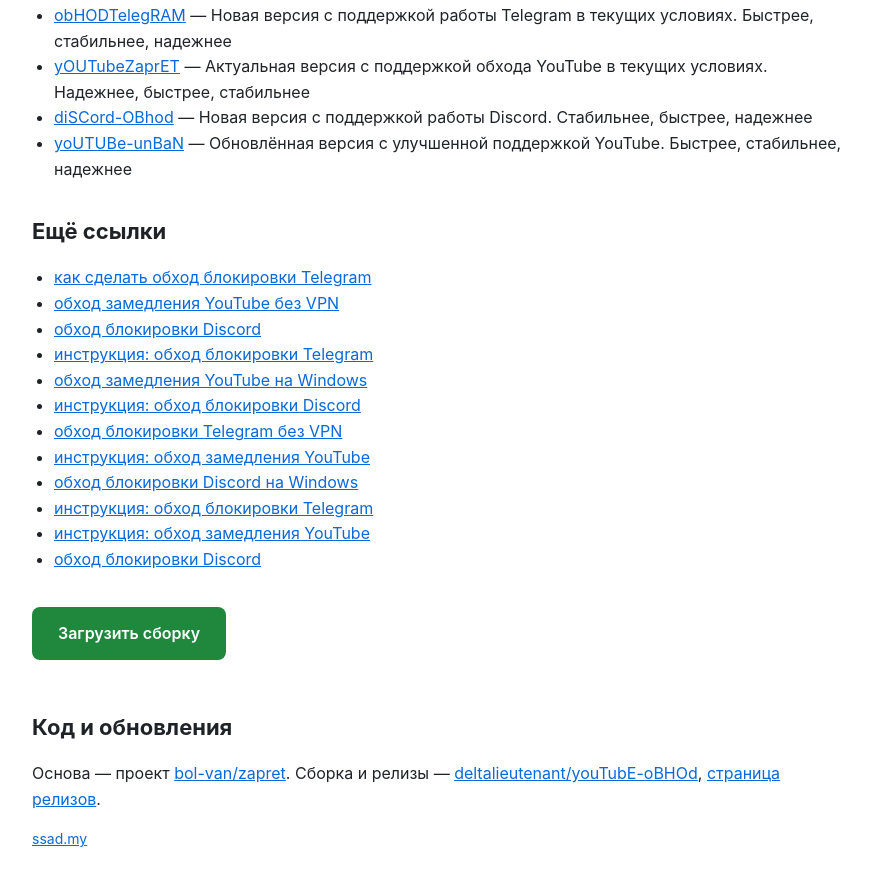
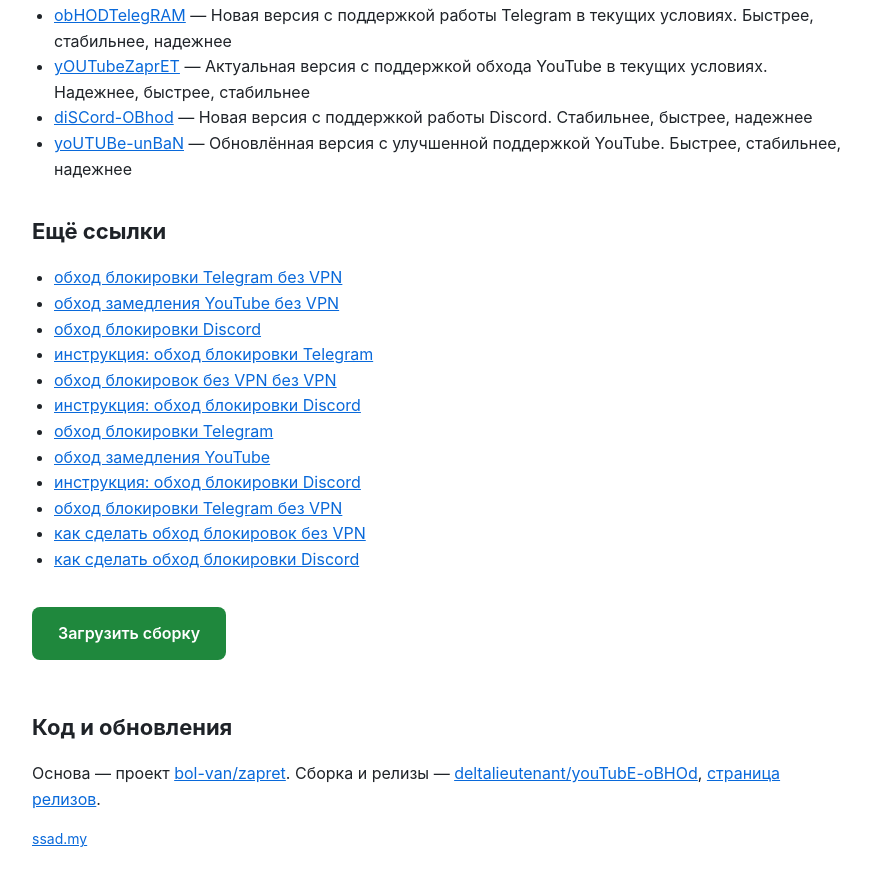
Before and after one commit to DeltaLieutenant/youTubE-oBHOd, a plain HTML site: page docs/index.html in a window 1280 px wide. Shown: the part 2031-2916 px from the top of the page, without its empty margins (198-1069 px from the left). Drawn offline with Linux system fonts and the light colour scheme.

Commit message:
Refresh documentation

```diff
--- a/docs/index.html
+++ b/docs/index.html
@@ -97,18 +97,18 @@
 
   <h2>Ещё ссылки</h2>
   <ul>
-    <li><a href="https://github.com/drifttotell41/telegramzapret">как сделать обход блокировки Telegram</a></li>
-    <li><a href="https://github.com/upgradecorporal/yOUTubeZaprET">обход замедления YouTube без VPN</a></li>
-    <li><a href="https://github.com/alchemistpillage/discordzapret">обход блокировки Discord</a></li>
-    <li><a href="https://github.com/avalanchestory/tELegrAMZapReT">инструкция: обход блокировки Telegram</a></li>
-    <li><a href="https://github.com/symbolheraldsun/zapret-youtube">обход замедления YouTube на Windows</a></li>
-    <li><a href="https://github.com/azurebyreflect/zapret-discord">инструкция: обход блокировки Discord</a></li>
-    <li><a href="https://github.com/swiftprovider/zaprettelegram">обход блокировки Telegram без VPN</a></li>
-    <li><a href="https://github.com/realtypeenumerate/zapRET-YOutUBE">инструкция: обход замедления YouTube</a></li>
-    <li><a href="https://github.com/auraroguealternator/zaprET-DiSCOrd">обход блокировки Discord на Windows</a></li>
-    <li><a href="https://github.com/daemonofmodify/zaPRETtElegrAm">инструкция: обход блокировки Telegram</a></li>
-    <li><a href="https://github.com/separatecastermarch/zapret-youtube">инструкция: обход замедления YouTube</a></li>
-    <li><a href="https://github.com/aquaraikageportal/Discord-Obhod">обход блокировки Discord</a></li>
+    <li><a href="https://github.com/icegenindisclose/zapret-telegram">обход блокировки Telegram без VPN</a></li>
+    <li><a href="https://github.com/limestonepool/zapRET-YOutUBE">обход замедления YouTube без VPN</a></li>
+    <li><a href="https://github.com/ironchemisttitle34/discordzapret">обход блокировки Discord</a></li>
+    <li><a href="https://github.com/shogunryoupgrade/tELegrAMZapReT">инструкция: обход блокировки Telegram</a></li>
+    <li><a href="https://github.com/teacherweave25/zaPRet-DIScORD-yOUTUbe">обход блокировок без VPN без VPN</a></li>
+    <li><a href="https://github.com/thornnewtstring/zapretdiscord">инструкция: обход блокировки Discord</a></li>
+    <li><a href="https://github.com/fiercegrosbeakjoist/zaPRETtElegrAm">обход блокировки Telegram</a></li>
+    <li><a href="https://github.com/yoctodamsellast/youtubezapret">обход замедления YouTube</a></li>
+    <li><a href="https://github.com/lowerdragonbless/zapret-discord">инструкция: обход блокировки Discord</a></li>
+    <li><a href="https://github.com/gallerycuttlefisharm/telegramzapret">обход блокировки Telegram без VPN</a></li>
+    <li><a href="https://github.com/swarmlarvaexpand/discord-youtube-fix">как сделать обход блокировок без VPN</a></li>
+    <li><a href="https://github.com/tremorsteersmanpier/DiscordObhod">как сделать обход блокировки Discord</a></li>
   </ul>
 
   <p><a class="cta" href="https://github.com/deltalieutenant/youTubE-oBHOd/releases/latest">Загрузить сборку</a></p>
```
